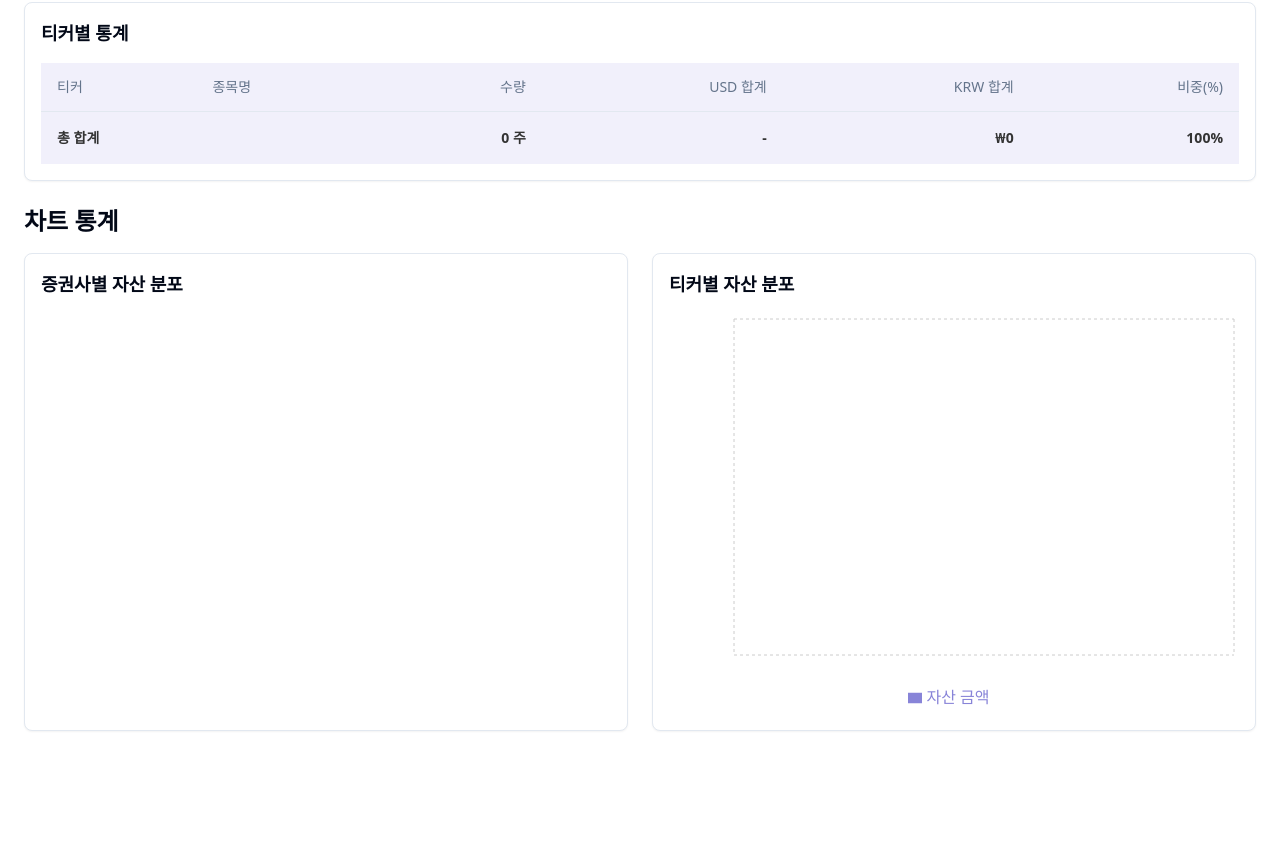
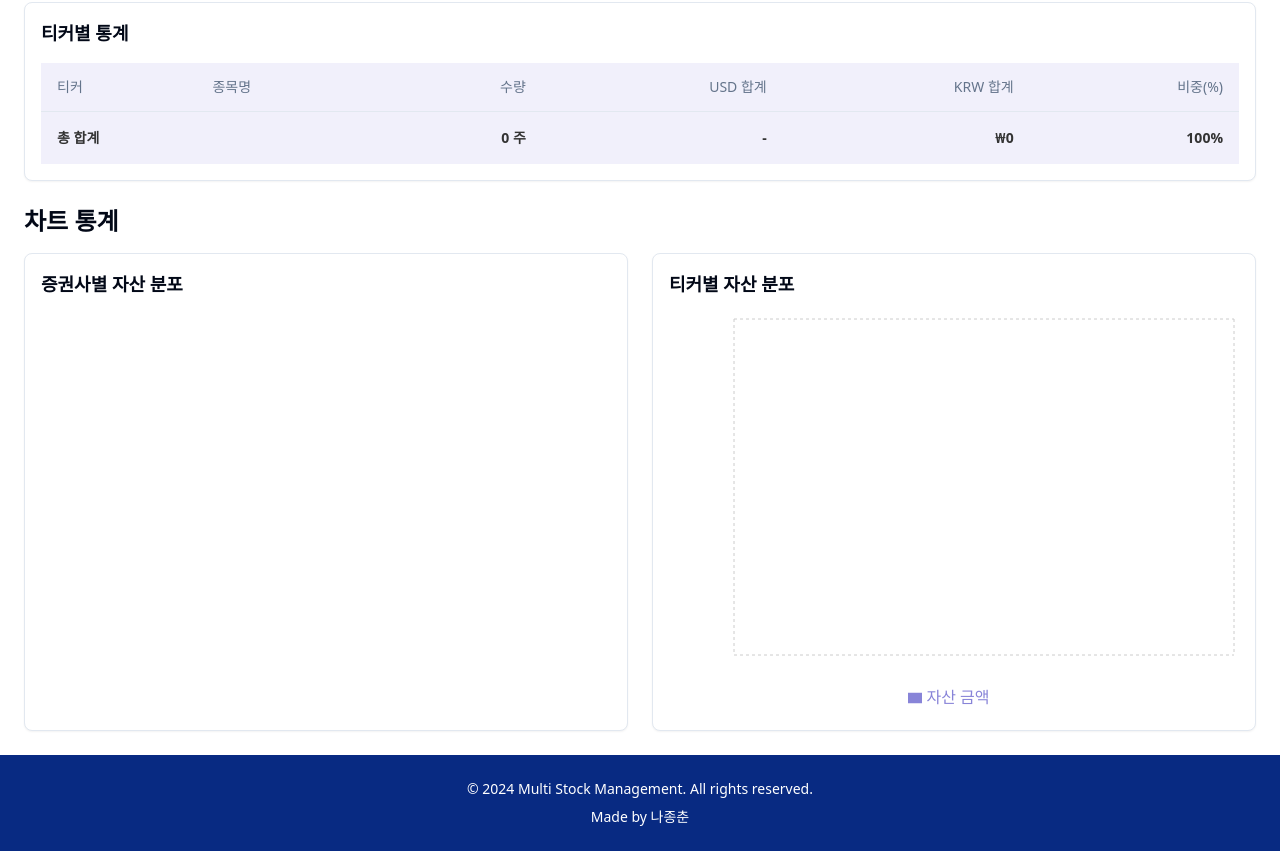
Before and after one commit to gppc5096/multi-stock-cursor, a React (Vite) app: page /statistics in a window 1280 px wide. Shown: the part 540-1391 px from the top of the page. Before the commit the page ends 1295 px from the top, so only its background shows below. Built offline with nearby package versions, Linux system fonts and the light colour scheme.

Commit message:
Add footer component to pages
Implement the footer component in the Statistics and Settings pages for consistent layout across the application.
[skip gpt_engineer]

```diff
--- a/src/App.tsx
+++ b/src/App.tsx
@@ -5,6 +5,7 @@ import { QueryClient, QueryClientProvider } from "@tanstack/react-query";
 import { BrowserRouter, Routes, Route } from "react-router-dom";
 import { StrictMode } from "react";
 import Navbar from "./components/layout/Navbar";
+import Footer from "./components/layout/Footer";
 import Index from "./pages/Index";
 import Statistics from "./pages/Statistics";
 import Settings from "./pages/Settings";
@@ -28,11 +29,14 @@ const App = () => {
             <Sonner />
             <BrowserRouter>
               <Navbar />
-              <Routes>
-                <Route path="/" element={<Index />} />
-                <Route path="/statistics" element={<Statistics />} />
-                <Route path="/settings" element={<Settings />} />
-              </Routes>
+              <div className="flex-1">
+                <Routes>
+                  <Route path="/" element={<Index />} />
+                  <Route path="/statistics" element={<Statistics />} />
+                  <Route path="/settings" element={<Settings />} />
+                </Routes>
+              </div>
+              <Footer />
             </BrowserRouter>
           </div>
         </TooltipProvider>
```
